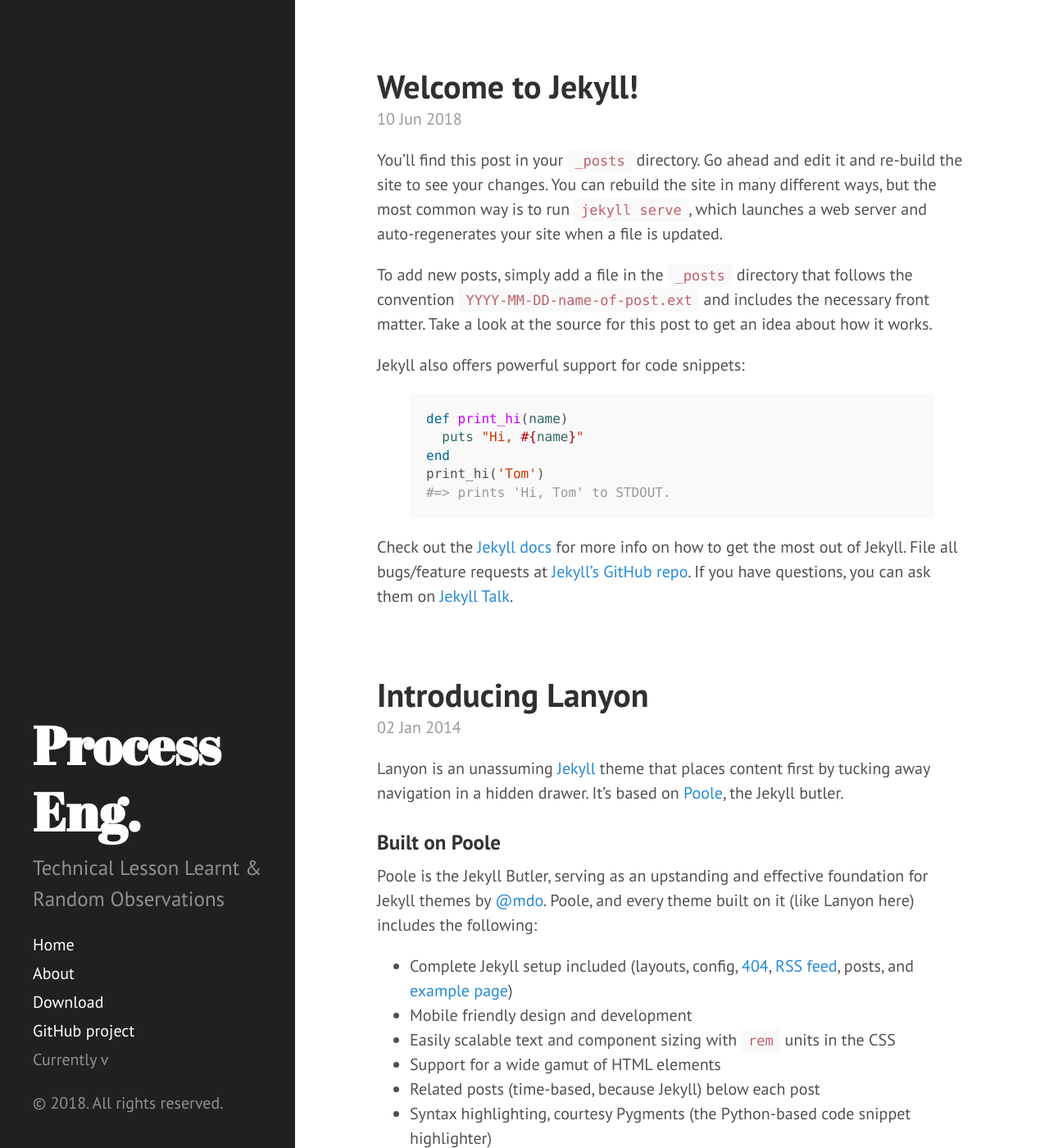
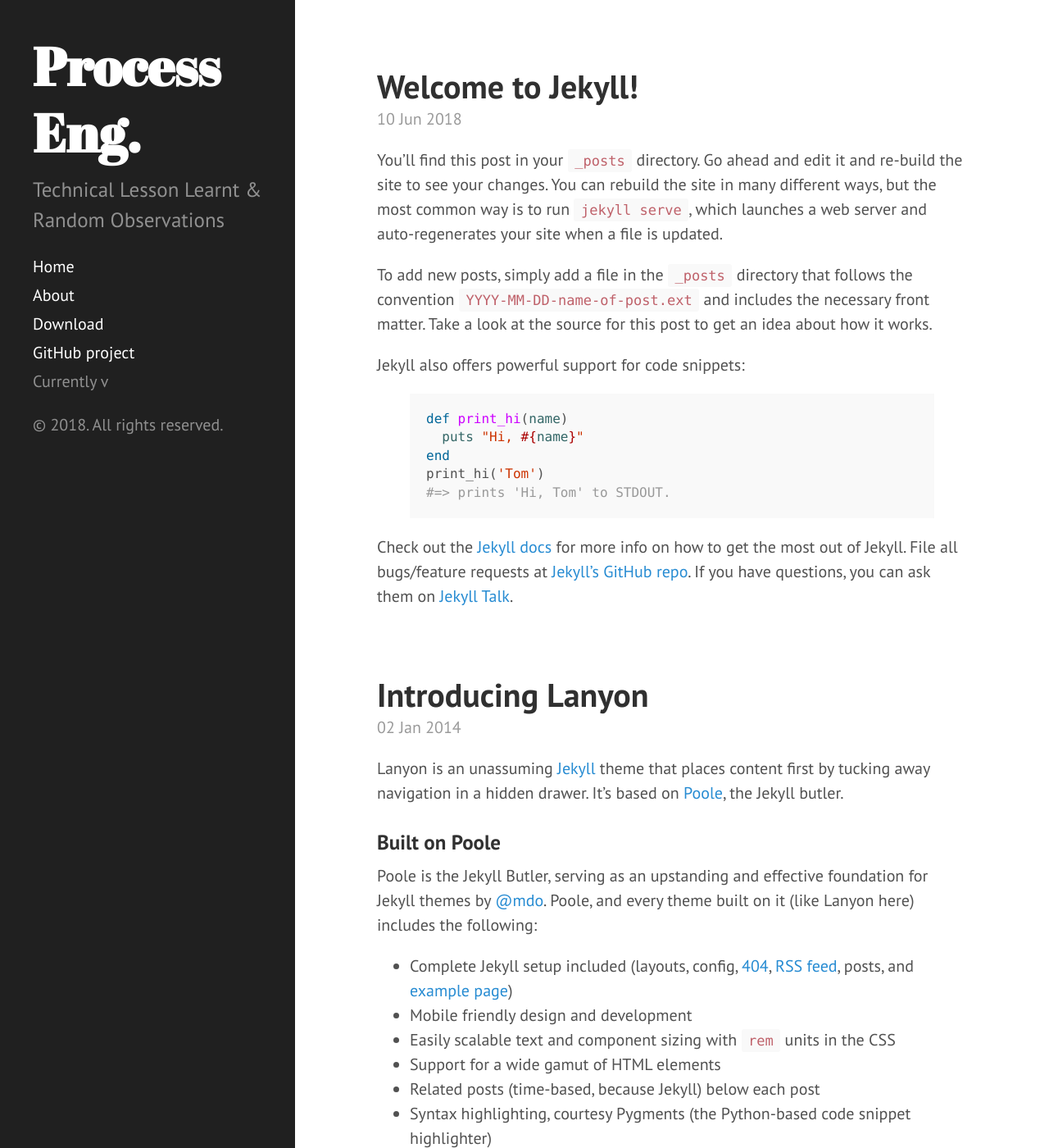
Before and after one commit to mohafizul/mohafizul.github.io, a Jekyll site: the page built from index.html, in a window 1280 px wide and 1400 px high. Shown: the whole window at 82% size. Built offline with Jekyll 4.4.1, drawn with Linux system fonts in a browser that asks for light colours; the list of posts is cut into pages by our own code.

Commit message:
removed bottom on sidebar-sticky css

```diff
--- a/public/css/hyde.css
+++ b/public/css/hyde.css
@@ -109,7 +109,7 @@ a.sidebar-nav-item:focus {
   .sidebar-sticky {
     position: absolute;
     right:  1rem;
-    bottom: 1rem;
+    /*bottom: 1rem;*/
     left:   1rem;
   }
 }
```
